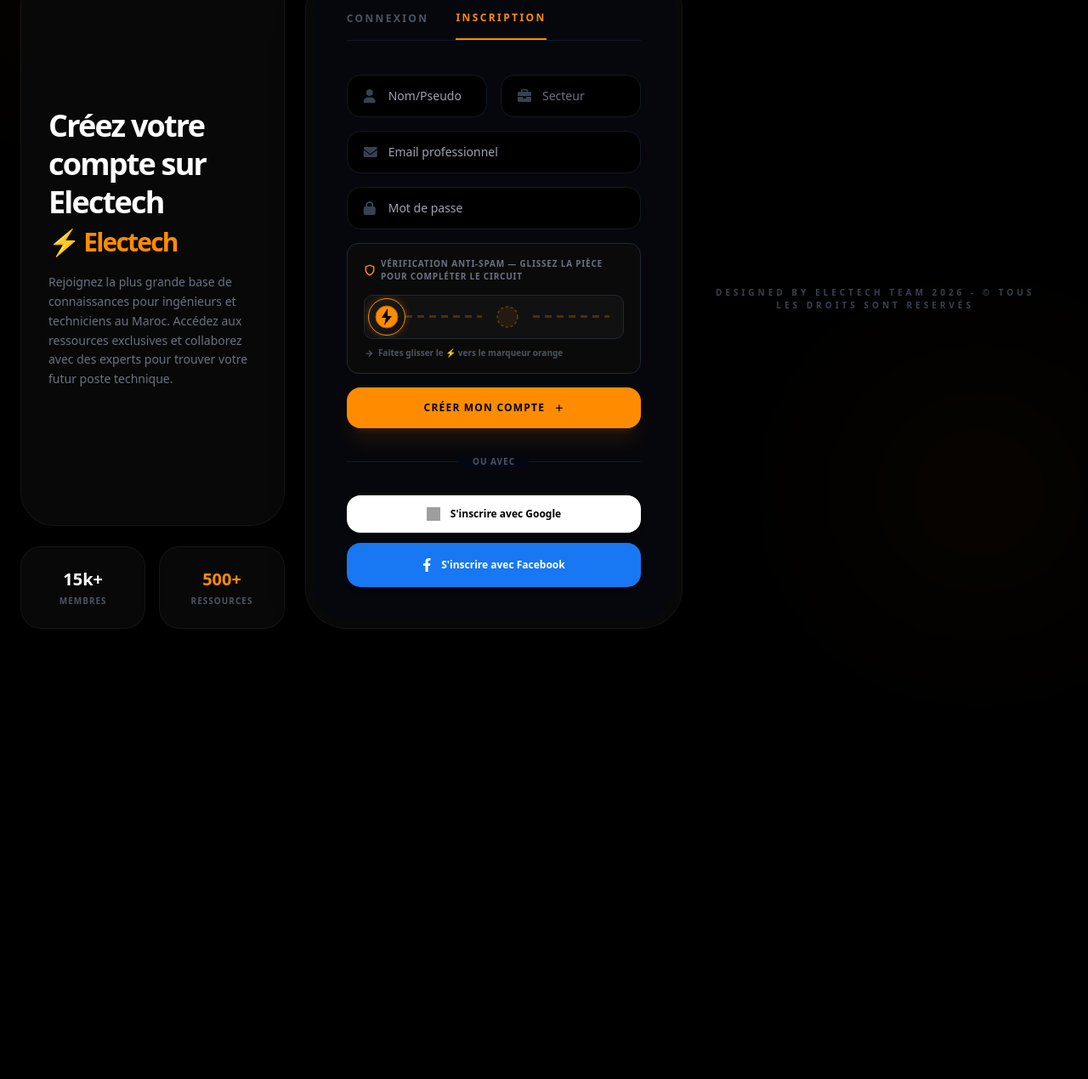
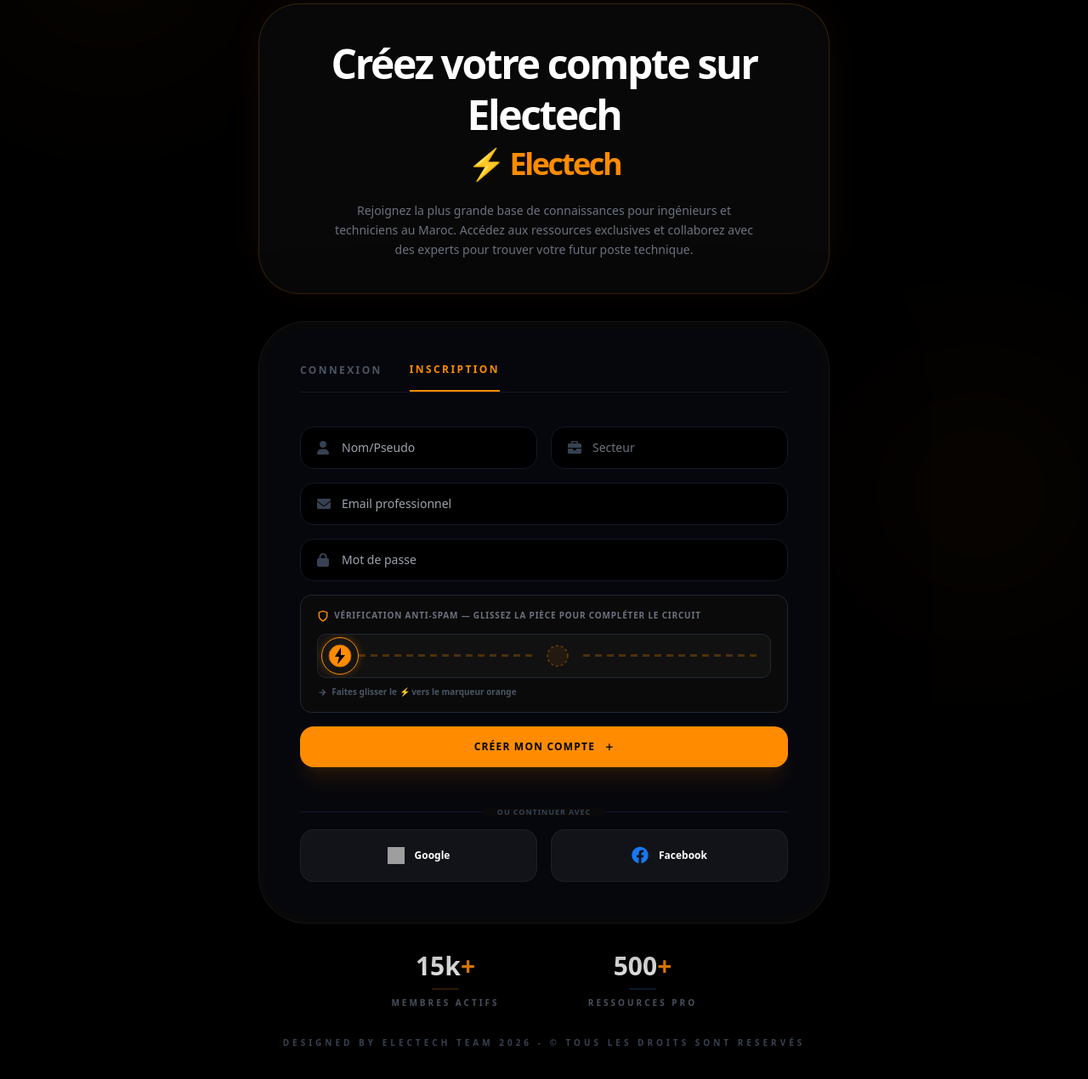
Before and after one commit to adminelectech/electech-project, a website: page hello.html in a window 1280 px wide. Shown: the part 140-1410 px from the top of the page at 85% size. Before the commit the page ends 904 px from the top, so only its background shows below. Drawn offline with nearby package versions, Linux system fonts and the light colour scheme; grey boxes are pictures that could not be loaded.

Commit message:
style: center authentication forms on hello and login pages

```diff
--- a/hello.html
+++ b/hello.html
@@ -71,41 +71,28 @@
     </header>
 
     <!-- Main Content -->
-    <main class="flex-grow flex items-center justify-center p-6 relative z-10">
-        <div class="w-full max-w-4xl grid grid-cols-1 md:grid-cols-12 gap-6">
+    <main class="flex-grow flex flex-col items-center justify-center py-16 px-6 relative z-10">
+        <div class="w-full max-w-2xl mx-auto flex flex-col gap-8">
 
-            <!-- Left Bento: Welcome & Message (5 cols) -->
-            <div class="md:col-span-5 flex flex-col gap-6">
-                <div class="bento-card p-8 rounded-[2.5rem] flex-grow flex flex-col justify-center">
-                    <div id="redirect-msg" class="hidden mb-6 bg-customOrange/10 border border-customOrange/20 p-4 rounded-2xl animate-pulse-slow">
+            <!-- Top Bento: Welcome & Message (Centered) -->
+            <div class="bento-card p-10 rounded-[3rem] text-center border-customOrange/20 shadow-[0_0_50px_rgba(255,140,0,0.05)]">
+                <div id="redirect-msg" class="hidden mb-8 bg-customOrange/10 border border-customOrange/20 p-4 rounded-2xl animate-pulse-slow max-w-sm mx-auto">
                     <p class="text-customOrange text-xs font-bold leading-relaxed">
                         <i class="fas fa-shield-alt mr-2"></i> <span id="msg-text">Cette action nécessite d'être membre de la communauté.</span>
                     </p>
                 </div>
-                    <h1 class="text-4xl font-black text-white leading-tight mb-4 tracking-tighter">
+                <h1 class="text-5xl font-black text-white leading-tight mb-6 tracking-tighter">
                     Créez votre compte sur Electech
                     <br>
-                        <span class="text-customOrange text-3xl font-black">⚡ Electech</span>
+                    <span class="text-customOrange text-4xl font-black mt-2 block">⚡ Electech</span>
                 </h1>
-                    <p class="text-gray-500 text-sm leading-relaxed">
+                <p class="text-gray-500 text-sm leading-relaxed max-w-lg mx-auto">
                     Rejoignez la plus grande base de connaissances pour ingénieurs et techniciens au Maroc. Accédez aux ressources exclusives et collaborez avec des experts pour trouver votre futur poste technique.
                 </p>
             </div>
-                <!-- Mini Bento: Stats -->
-                <div class="grid grid-cols-2 gap-4">
-                    <div class="bento-card p-6 rounded-3xl text-center">
-                        <p class="text-white font-black text-xl">15k+</p>
-                        <p class="text-gray-600 text-[10px] uppercase font-bold tracking-widest mt-1">Membres</p>
-                    </div>
-                    <div class="bento-card p-6 rounded-3xl text-center">
-                        <p class="text-customOrange font-black text-xl">500+</p>
-                        <p class="text-gray-600 text-[10px] uppercase font-bold tracking-widest mt-1">Ressources</p>
-                    </div>
-                </div>
-            </div>
 
-            <!-- Right Bento: Form Card (7 cols) -->
-            <div class="md:col-span-7 bento-card p-2 rounded-[3rem] shadow-2xl relative">
+            <!-- Middle Bento: Form Card (Centered) -->
+            <div class="bento-card p-2 rounded-[3.5rem] shadow-[0_30px_100px_rgba(0,0,0,0.5)] relative">
                 <div class="bg-gray-950/40 rounded-[2.8rem] p-10 h-full">
 
                     <!-- Tabs — Inscription actif par défaut -->
@@ -177,24 +164,38 @@
                         </button>
                     </form>
 
-                    <!-- Social Login Divider -->
-                    <div class="relative my-8">
+                    <!-- Social Auth Section -->
+                    <div class="mt-12 space-y-4">
+                        <div class="relative flex items-center justify-center">
                             <div class="absolute inset-0 flex items-center"><div class="w-full border-t border-gray-900"></div></div>
-                        <div class="relative flex justify-center text-[10px] uppercase font-bold tracking-widest"><span class="bg-gray-950 px-4 text-gray-600">ou avec</span></div>
+                            <span class="relative px-4 bg-[#0a0a0a] text-[9px] font-black text-gray-700 uppercase tracking-widest leading-none">Ou continuer avec</span>
                         </div>
-
-                    <div class="flex flex-col gap-3">
-                        <button onclick="startSocialLogin('google')" type="button" class="w-full bg-white text-black font-bold py-3.5 rounded-2xl hover:bg-gray-100 transition-all flex items-center justify-center gap-3 text-xs shadow-md">
-                            <img src="https://www.gstatic.com/images/branding/product/1x/gsa_512dp.png" class="w-4 h-4" alt="Google">
-                            S'inscrire avec Google
+                        <div class="grid grid-cols-2 gap-4">
+                            <button onclick="startSocialLogin('google')" class="flex items-center justify-center gap-3 bg-white/5 border border-white/5 text-white py-4 rounded-2xl hover:bg-white/10 transition-all font-bold text-xs">
+                                <img src="https://www.gstatic.com/images/branding/product/1x/gsa_512dp.png" class="w-5 h-5" alt="Google"> Google
                             </button>
-                        <button onclick="startSocialLogin('facebook')" type="button" class="w-full bg-[#1877F2] text-white font-bold py-3.5 rounded-2xl hover:bg-[#166fe5] transition-all flex items-center justify-center gap-3 text-xs shadow-md">
-                            <i class="fab fa-facebook-f text-base"></i>
-                            S'inscrire avec Facebook
+                            <button onclick="startSocialLogin('facebook')" class="flex items-center justify-center gap-3 bg-white/5 border border-white/5 text-white py-4 rounded-2xl hover:bg-white/10 transition-all font-bold text-xs">
+                                <i class="fab fa-facebook text-[#1877F2] text-xl"></i> Facebook
                             </button>
                         </div>
                     </div>
                 </div>
+            </div>
+
+            <!-- Bottom Bento: Stats (Centered) -->
+            <div class="grid grid-cols-2 gap-8 px-10 max-w-lg mx-auto w-full">
+                <div class="flex flex-col items-center justify-center group cursor-default">
+                    <p class="text-white font-black text-3xl group-hover:scale-110 transition-transform duration-500">15k<span class="text-customOrange">+</span></p>
+                    <div class="h-0.5 w-8 bg-customOrange/20 mt-2 mb-2 group-hover:w-16 transition-all duration-500"></div>
+                    <p class="text-gray-600 text-[10px] uppercase font-black tracking-[0.3em]">Membres Actifs</p>
+                </div>
+                <div class="flex flex-col items-center justify-center group cursor-default">
+                    <p class="text-white font-black text-3xl group-hover:scale-110 transition-transform duration-500">500<span class="text-customOrange">+</span></p>
+                    <div class="h-0.5 w-8 bg-blue-500/20 mt-2 mb-2 group-hover:w-16 transition-all duration-500"></div>
+                    <p class="text-gray-600 text-[10px] uppercase font-black tracking-[0.3em]">Ressources Pro</p>
+                </div>
+            </div>
+
         </div>
     <!-- Social Auth Modal -->
     <div id="social-auth-modal" class="fixed inset-0 bg-black/80 backdrop-blur-sm z-[100] hidden items-center justify-center p-4 opacity-0 transition-opacity duration-300">
```
Also changed, not shown: utilisateur/login.html (+31 -29 lines). Lines whose indentation alone changed are shown as unchanged.
